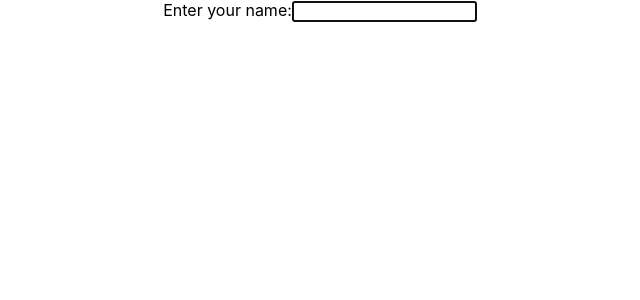
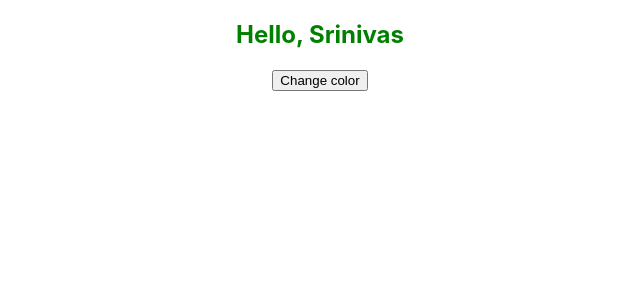
Before and after one commit to Srinivas002Guddati/react-interview-prep, a React (Create React App) app: page / in a window 1280 px wide. Shown: the top 300 px of the page, without its empty margins (320-960 px from the left). Built offline with nearby package versions, Linux system fonts and the light colour scheme.

Commit message:
useInsertionEffect example added

```diff
--- a/src/App.js
+++ b/src/App.js
@@ -9,6 +9,7 @@ import ReactPureComp from './components/core-concepts/pure-components';
 import Test from './components/core-concepts/classbased-comp-life-cycle-methods';
 import UseStateExample from './components/core-concepts/hooks/useState-hook';
 import LayoutEffectDemo from './components/core-concepts/hooks/useLayoutEffect';
+import UseInsertionEffectDemo from "./components/core-concepts/hooks/useInsertionEffect";
 
 function App() {
   // const fruits = ['apple', 'banana', 'orange', 'guava'];
@@ -27,7 +28,8 @@ function App() {
       {/* <ReactPureComp /> */}
       {/* <Test /> */}
       {/* <UseStateExample /> */}
-      <LayoutEffectDemo />
+      {/* <LayoutEffectDemo /> */}
+      <UseInsertionEffectDemo />
     </div>
   );
 }
--- /dev/null
+++ b/src/components/core-concepts/hooks/useInsertionEffect.js
@@ -0,0 +1,34 @@
+
+
+//Example - Injecting Dynamic Styles
+
+import React, { useState, useInsertionEffect } from "react";
+
+function UseInsertionEffectDemo (){
+    const [ color, setColor] = useState("green");
+    const styleTag = `
+        .dynamic-text {
+            color: ${color};
+            transition: color 0.3s ease;
+        }
+    `;
+
+    useInsertionEffect(()=>{
+        const styleEl = document.createElement('style');
+        styleEl.innerHTML = styleTag;
+        document.head.appendChild(styleEl);
+
+        return ()=>{
+            document.head.removeChild(styleEl);
+        }
+    }, [color]);
+
+    return (
+        <div className="dynamic-text">
+            <h2>Hello, Srinivas</h2>
+            <button onClick={()=>setColor('red')} >Change color</button>
+        </div>
+    )
+}
+
+export default UseInsertionEffectDemo;
--- a/src/components/core-concepts/hooks/useLayoutEffect.js
+++ b/src/components/core-concepts/hooks/useLayoutEffect.js
@@ -1,4 +1,4 @@
-import React, { useRef, useState, useLayoutEffect } from 'react';
+import React, { useRef, useState, useLayoutEffect, useInsertionEffect } from 'react';
 
 
 // UseLayouEffect: is a React Hook that lets you run synchronous side effects after the DOM has been mutated but before the browser paints the screen
```
